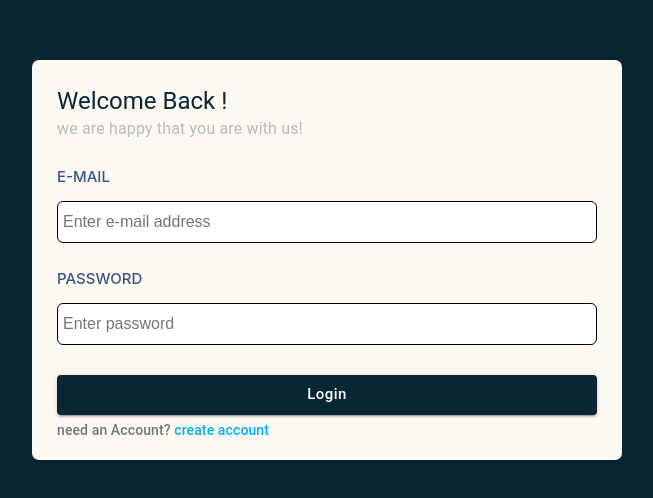
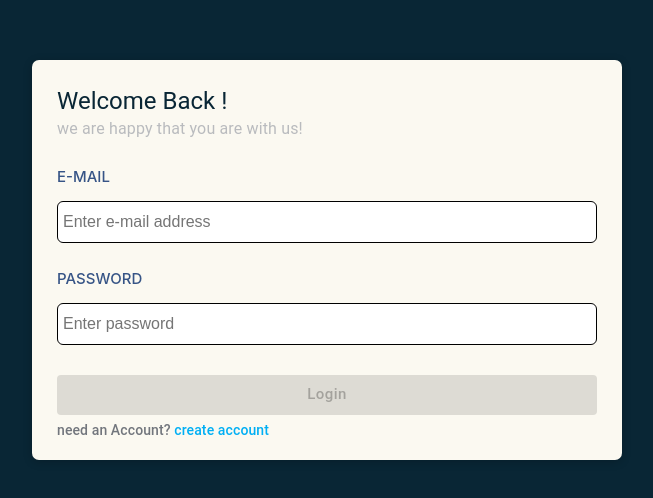
Before and after one commit to MahmoudAliKhider/Discord_App, a React (Create React App) app in the folder client/: page /login in a window 1280 px wide. Shown: the part 140-638 px from the top of the page, without its empty margins (313-966 px from the left). Built offline with nearby package versions, Linux system fonts and the light colour scheme.

Commit message:
validate login form

```diff
--- a/client/src/Pages/auth/Login/Login.js
+++ b/client/src/Pages/auth/Login/Login.js
@@ -1,17 +1,22 @@
-import React, { useState } from 'react'
+import React, { useEffect, useState } from 'react'
 import AuthBox from "../../../components/authBox";
 import LoginHeader from './LoginHeader';
 import LoginPageInput from './LoginPageInput';
 import LoginPageFooter from './LoginPageFooter';
+import { validateLoginForm } from '../../../utils/validator';
 
 const Login = () => {
   const [mail, setMail] = useState('');
   const [password, setPassword] = useState('');
 
   const [isFormValid, setIsFormValid] = useState(false);
+  useEffect(() => {
+    setIsFormValid(validateLoginForm({ mail, password }))
+  }, [mail, password, setIsFormValid]);
 
   const handleLogin = () => {
-
+    console.log(mail)
+    console.log(password)
   }
   return (
     <AuthBox>
--- a/client/src/Pages/auth/Login/LoginPageFooter.js
+++ b/client/src/Pages/auth/Login/LoginPageFooter.js
@@ -3,24 +3,40 @@ import { useNavigate } from 'react-router-dom';
 
 import CustomPrimaryButton from '../../../components/CustomPrimaryButton'
 import RedirectInfo from '../../../components/RedirectInfo'
+import { Tooltip } from '@mui/material';
 
 const LoginPageFooter = ({ handleLogin, isFormValid }) => {
 
     const navigate = useNavigate();
+
     const handelPushToRegisterPage = () => {
         navigate('/register')
-    }
+    };
+
+    const getFormNotValidMessage = () => {
+        return "Enter Correct Email Address and Password should contain between 6  and 12 characters"
+    };
+
+    const getFormValidMessage = () => {
+        return "press to login...!"
+    };
 
     return (
         <>
+            <Tooltip
+                title={!isFormValid ? getFormNotValidMessage() : getFormValidMessage()}
+            >
+
                 <div>
                     <CustomPrimaryButton
                         label="Login"
                         additionalStyles={{ marginTop: "30px" }}
-                    disabled={isFormValid}
+                        disabled={!isFormValid}
                         onClick={handleLogin}
                     />
                 </div>
+            </Tooltip>
+
             <RedirectInfo
                 text="need an Account? "
                 redirectText="create account"
--- /dev/null
+++ b/client/src/utils/validator.js
@@ -0,0 +1,15 @@
+export const validateLoginForm = ({ mail, password }) => {
+    const isMailValid = validateMail(mail);
+    const isPasswordValid = validatePassword(password);
+
+    return isMailValid && isPasswordValid
+}
+
+const validatePassword = (password) => {
+    return password.length > 5 && password.length < 16;
+}
+
+const validateMail = (mail) => {
+    const emailPattern = /^[a-zA-Z0-9._-]+@[a-zA-Z0-9.-]+\.[a-zA-Z]{2,4}$/;
+    return emailPattern.test(mail)
+}
```
Lines whose indentation alone changed are shown as unchanged.
